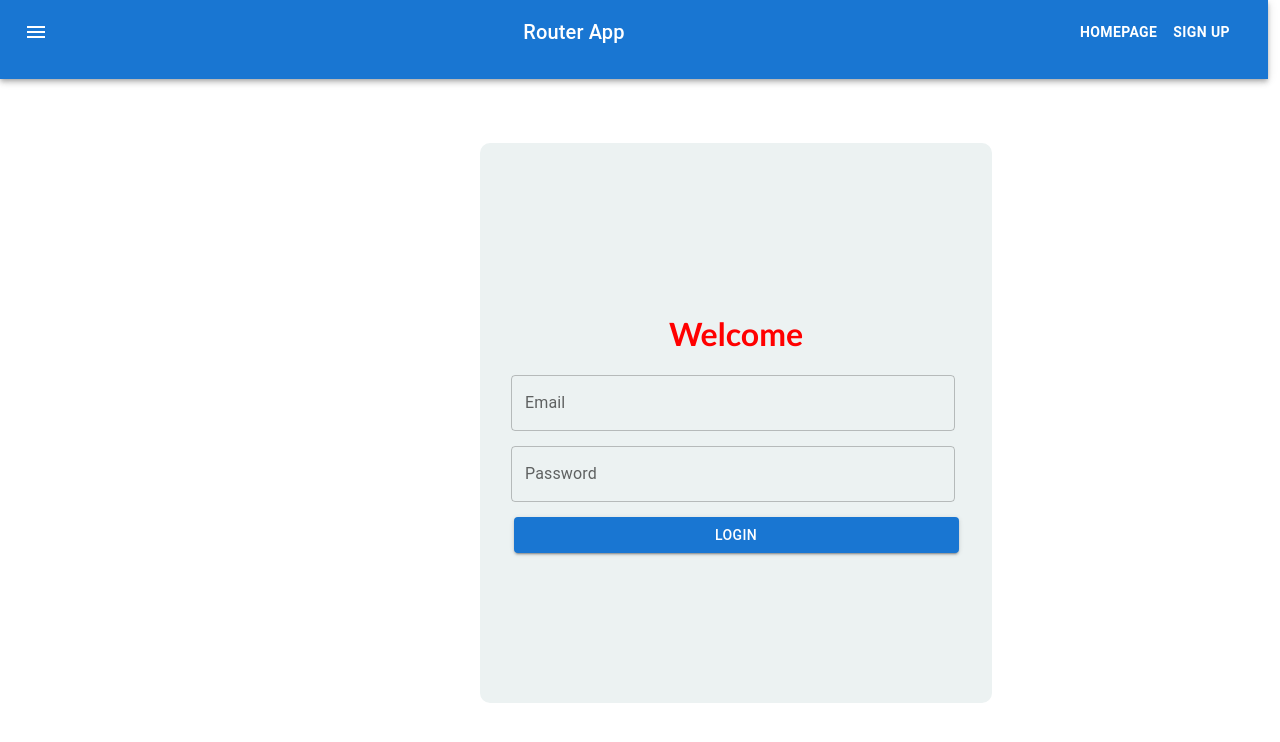
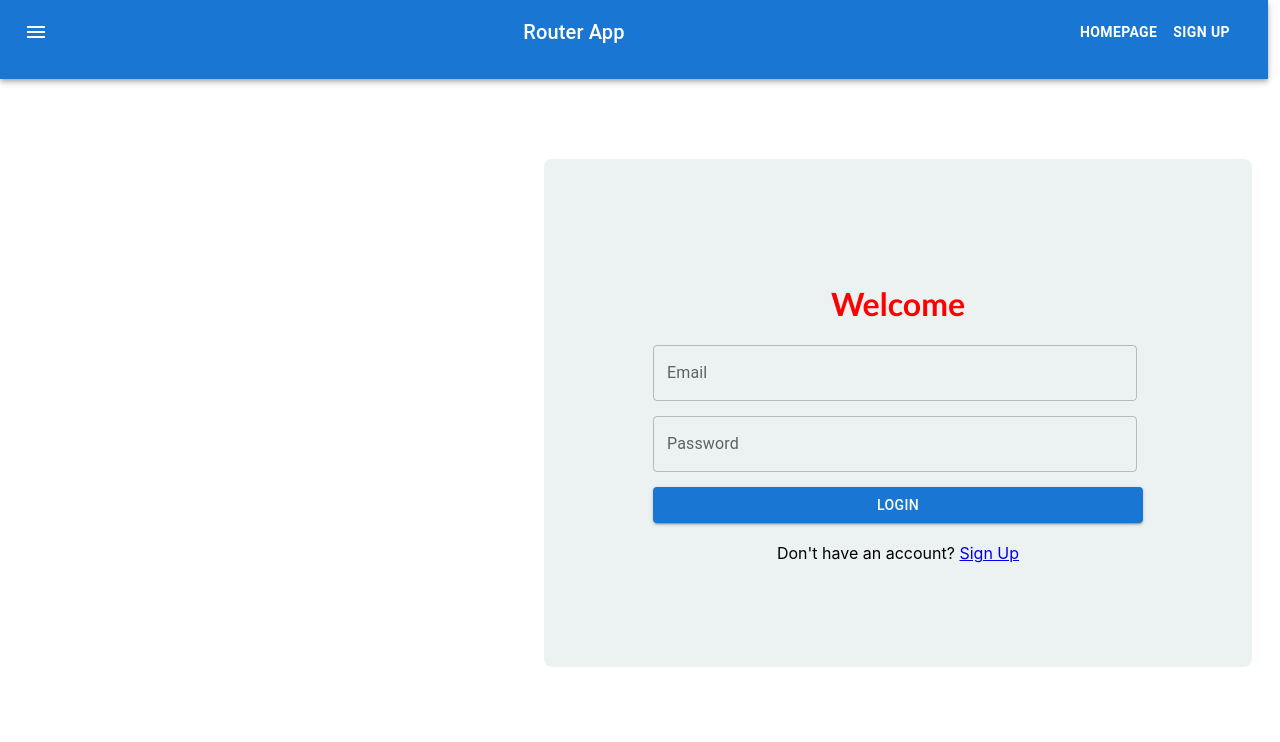
Before and after one commit to segunAlf-dev/router-app, a React (Create React App) app: page / in a window 1280 px wide. Shown: the top 742 px of the page. Built offline with nearby package versions, Linux system fonts and the light colour scheme.

Commit message:
styled the box & form sx props; added span tag

```diff
--- a/src/components/Login.js
+++ b/src/components/Login.js
@@ -4,6 +4,8 @@ import './Login.css';
 import Box from '@mui/material/Box';
 import TextField from '@mui/material/TextField';
 import Button from '@mui/material/Button';
+import { Link } from 'react-router-dom';
+import { blue } from '@mui/material/colors';
 
 
 const Login = () => {
@@ -13,7 +15,21 @@ const Login = () => {
 
 
   return (
- <Box  id='box'>
+ <Box  sx={{
+          width: 500,
+          display: 'flex',
+          // justifyContent: 'center',
+          // alignContent: 'center',
+          p: 13,
+          ml: 68,
+          mt: 10,
+          bgcolor: ' rgb(236, 242, 242)',
+          borderRadius: 2,
+
+
+
+
+        }} >
 
         <form onSubmit={handleSubmit(onSubmit)} id='login_form'>
               <h1 id='login_header'>Welcome</h1>
@@ -24,7 +40,7 @@ const Login = () => {
           type="email"
           autoComplete="current-email"
           {...register('email', {required: true})}
-          sx={{minWidth: 450 }}
+          sx={{minWidth: 490 }}
         />
          <TextField
           id="outlined-password-input"
@@ -32,12 +48,12 @@ const Login = () => {
           type="password"
           autoComplete="current-password"
           {...register('password', {required: true, minLength: 8})}
-          sx={{minWidth: 450 }}
+          sx={{minWidth: 490 }}
         />
           {errors.password && <p>Invalid Password</p>}
             <Button variant="contained"
-            sx={{minWidth: 445 }} type='submit'>Login</Button>
-            {/* <a >Don't have an account? create</a> */}
+            sx={{minWidth: 490 }} type='submit'>Login</Button> <br />
+            <span>Don't have an account? <Link sx={{color: blue, fontSize:'14px'}} to='/SignUp'> Sign Up </Link></span>
 
         </form>
 
```
